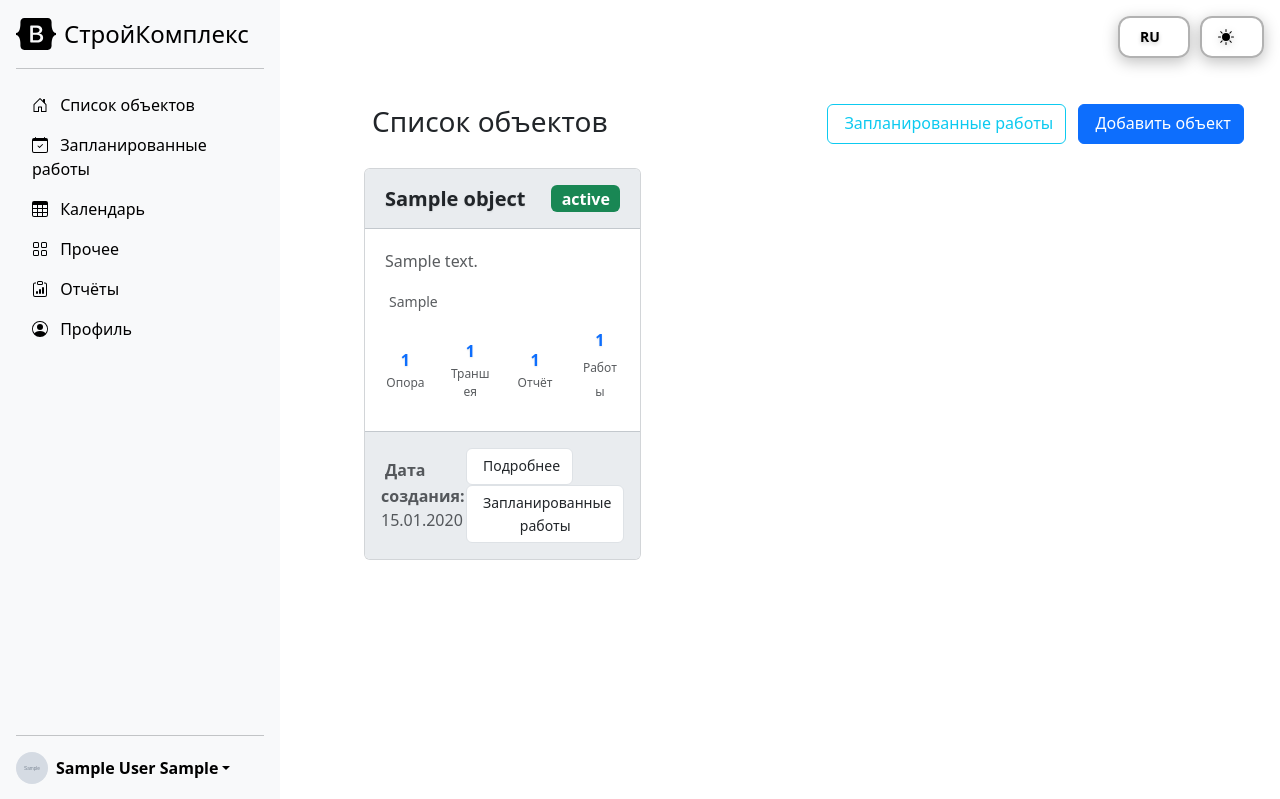
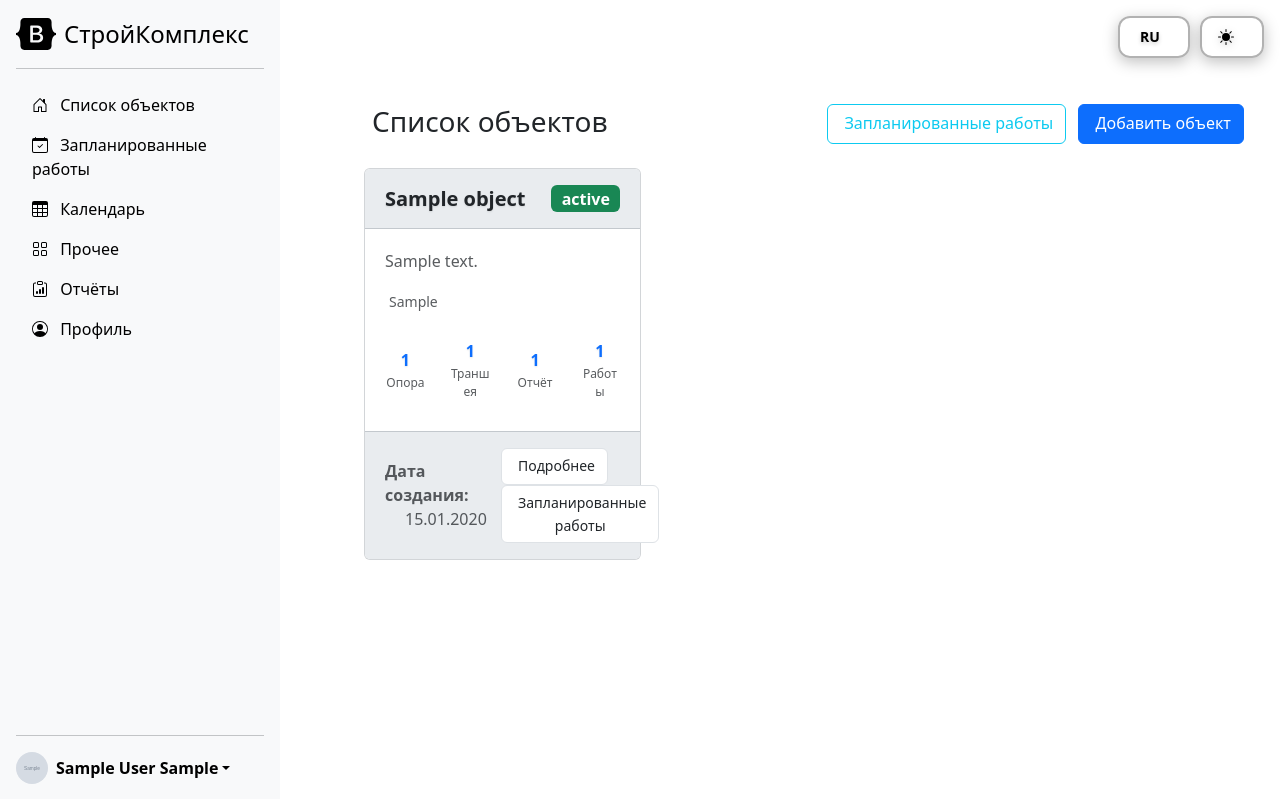
Before and after one commit to ReperXorosh/BuildApp, a Flask app: page /objects/ in a window 1280 px wide. Run offline with Flask 3, Linux system fonts and the light colour scheme; the first user in the database is signed in; tables that the repository leaves empty hold one stand-in row (Sample ...); some libraries are stand-ins or nearby versions.

Commit message:
Улучшение страницы Список Объектов

```diff
--- a/app/templates/objects/object_list.html
+++ b/app/templates/objects/object_list.html
@@ -89,6 +89,7 @@
         color: var(--bs-secondary-color) !important;
         font-weight: 400;
         padding: 0.25rem 0;
+        min-width: 120px;
     }
 
     /* Темная тема */
@@ -164,37 +165,44 @@
 
                             <div class="row text-center mt-auto" style="min-height: 80px;">
                                 <div class="col-3">
-                                    <div class="border-end">
+                                    <div class="border-end d-flex flex-column justify-content-center" style="height: 100%;">
                                         <h6 class="mb-1 stats-number">{{ obj.supports|length }}</h6>
                                         <small class="stats-label">Опора</small>
                                     </div>
                                 </div>
                                 <div class="col-3">
-                                    <div class="border-end">
+                                    <div class="border-end d-flex flex-column justify-content-center" style="height: 100%;">
                                         <h6 class="mb-1 stats-number">{{ obj.trenches|length }}</h6>
                                         <small class="stats-label">Траншея</small>
                                     </div>
                                 </div>
                                 <div class="col-3">
-                                    <div class="border-end">
+                                    <div class="border-end d-flex flex-column justify-content-center" style="height: 100%;">
                                         <h6 class="mb-1 stats-number">{{ obj.reports|length }}</h6>
                                         <small class="stats-label">Отчёт</small>
                                     </div>
                                 </div>
                                 <div class="col-3">
-                                    <h6 class="mb-1 stats-number">{{ obj.planned_works|length }}</h6>
-                                    <small class="stats-label">Работы</small>
+                                    <div class="d-flex flex-column justify-content-center" style="height: 100%;">
+                                        <h6 class="mb-1 stats-number">{{ obj.planned_works|length }}</h6>
+                                        <small class="stats-label">Работы</small>
+                                    </div>
                                 </div>
                             </div>
                         </div>
                         <div class="card-footer">
                             <div class="d-flex justify-content-between align-items-center">
                                 <div class="date-creation">
-                                    <i class="bi bi-calendar me-1"></i>
-                                    <strong>Дата создания:</strong> {{ obj.created_at | moscow_date }}
+                                    <div class="d-flex flex-column align-items-start">
+                                        <div class="d-flex align-items-center">
+                                            <i class="bi bi-calendar me-1"></i>
+                                            <strong>Дата создания:</strong>
+                                        </div>
+                                        <div class="ms-4">{{ obj.created_at | moscow_date }}</div>
+                                    </div>
                                 </div>
-                                <div>
-                                    <a href="{{ url_for('objects.object_detail', object_id=obj.id) }}" class="btn btn-sm btn-outline-primary me-3" title="Подробнее">
+                                <div class="ms-auto">
+                                    <a href="{{ url_for('objects.object_detail', object_id=obj.id) }}" class="btn btn-sm btn-outline-primary me-4" title="Подробнее">
                                         <i class="bi bi-eye me-1"></i>
                                         Подробнее
                                     </a>
```
